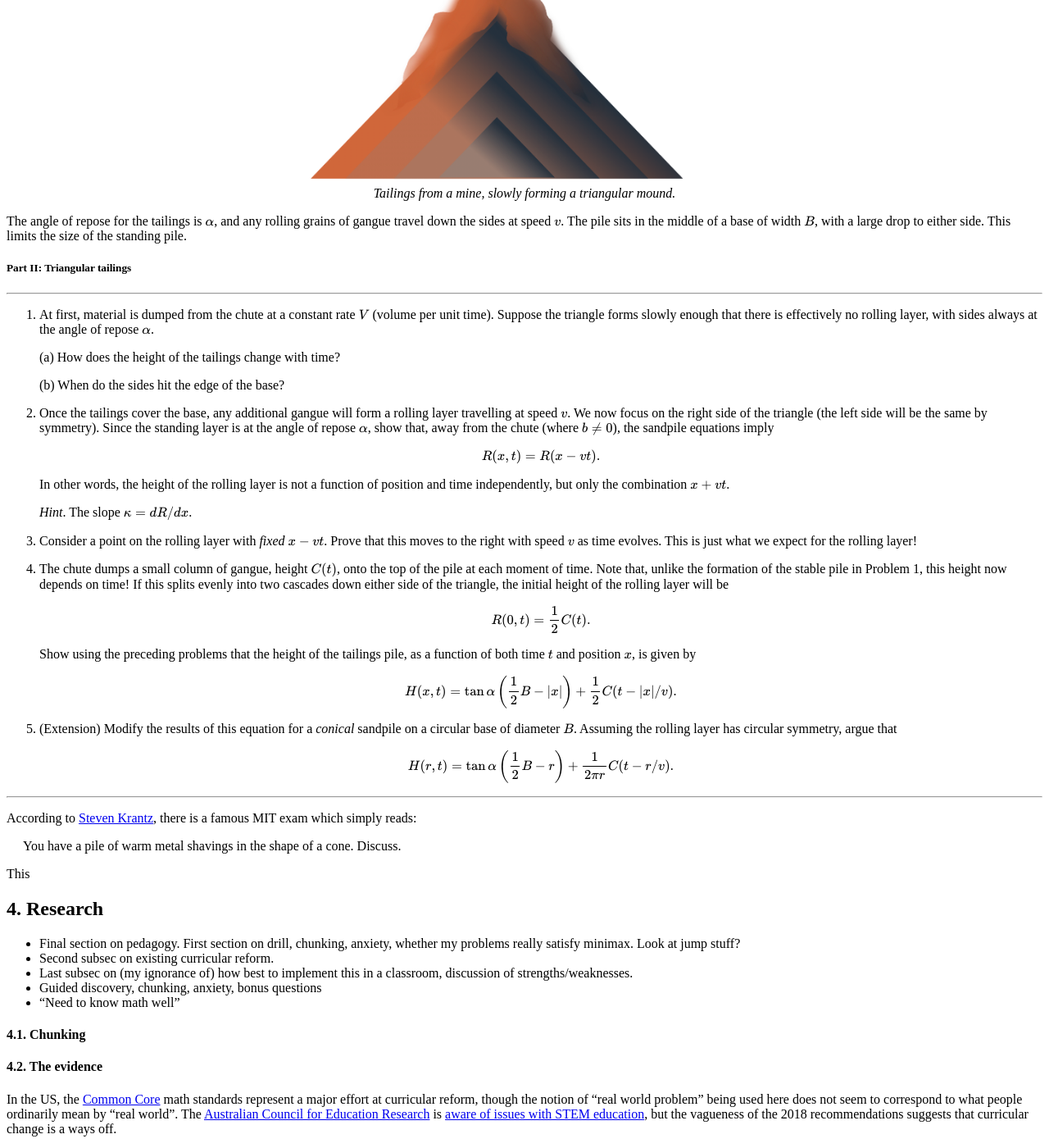
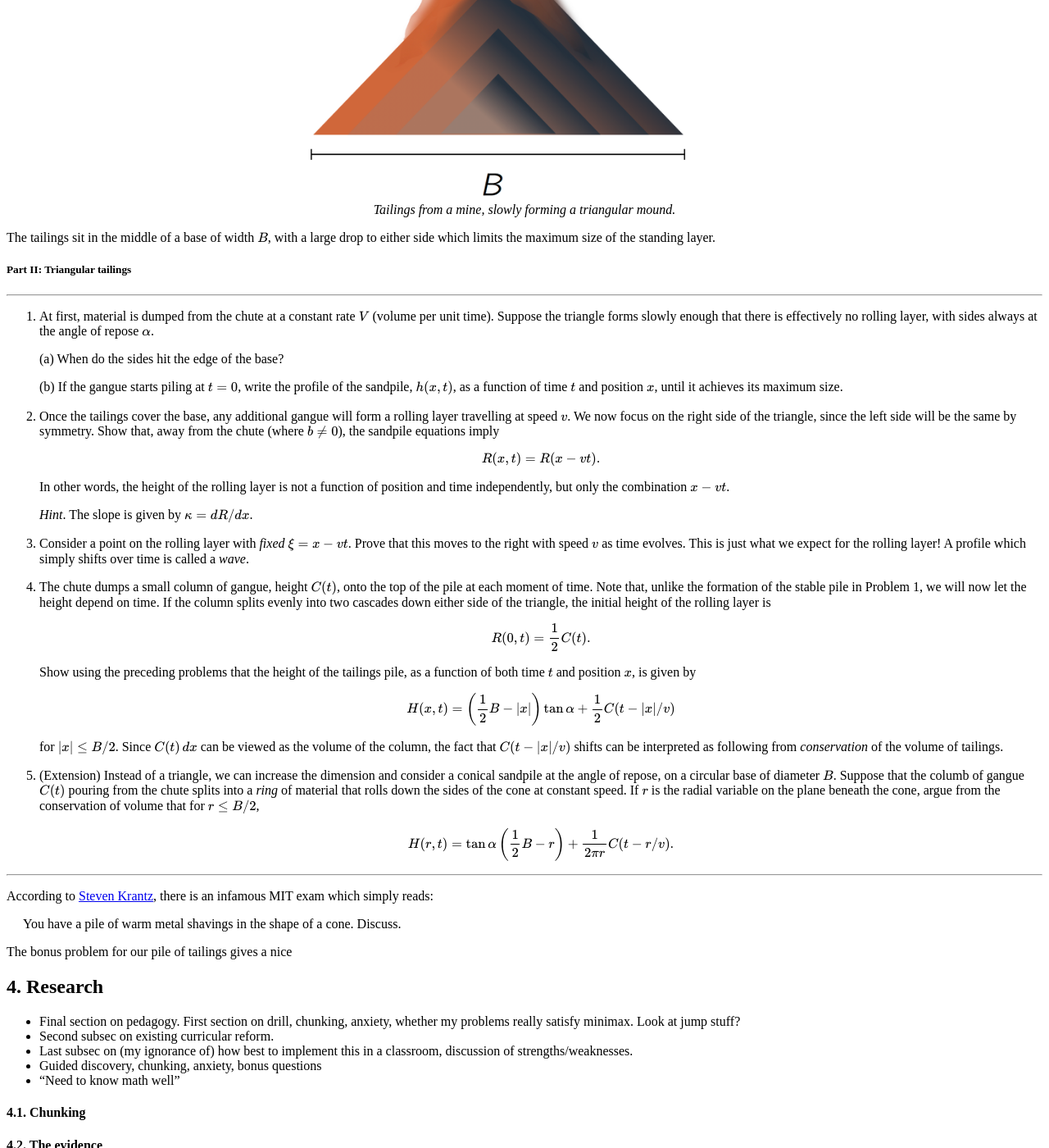
Before and after one commit to hapax/hapax.github.io, a Jekyll site: the page built from assets/teaching.md, in a window 1280 px wide and 1400 px high, scrolled down 22563 px. Shown: the whole window at 82% size. Built offline with Jekyll 4.4.1, drawn with Linux system fonts in a browser that asks for light colours; our own code applies the rules of GitHub Pages for plain Markdown files; formulas are drawn with MathJax 3; a script that is not in the unit is left out; some of the changed text lies outside the part shown.

Commit message:
Update teaching

```diff
--- a/assets/teaching.md
+++ b/assets/teaching.md
@@ -1200,24 +1198,20 @@ The sandpile equations (\ref{ds/dt}) and (\ref{dh/dt}) are hard to
 solve in general, and even when you can solve them, they are too
 simple to capture the behaviour of real sandpiles!
 But let's try to understand the simplest case.
-
-At a mine, copper ore is crushed, copper metal is extracted, and the remaining
-material or *gangue* is dumped from a chute into a triangular pile.
-These are called the *tailings*.
+Imagine a mine where copper ore is crushed to extract the metal, with
+the remaining material or *gangue* dumped from a chute into a triangular pile.
+This pile is called the *tailings*.
 
    <figure>
-    <div style="text-align:center"><img src ="/images/posts/sandpile4.png"
+    <div style="text-align:center"><img src ="/images/posts/sandpile5.png"
     width="45%" />
 		    <figcaption><i>Tailings from a mine, slowly forming a triangular
     mound.</i></figcaption>
 	</div>
 	</figure>
 
-The angle of repose for the tailings is $\alpha$, and any rolling
-grains of gangue travel down the sides at speed $v$.
-The pile sits in the middle of a base of width $B$, with a large drop
-to either side.
-This limits the size of the standing pile.
+The tailings sit in the middle of a base of width $B$, with a large drop
+to either side which limits the maximum size of the standing layer.
 
 ##### Part II: Triangular tailings
 
@@ -1228,16 +1222,17 @@ This limits the size of the standing pile.
 	Suppose the triangle forms slowly enough that there is effectively no
 	rolling layer, with sides always at the angle of repose $\alpha$.
 
-   (a) How does the height of the tailings change with time?
-
-   (b) When do the sides hit the edge of the base?
+   (a) When do the sides hit the edge of the base?
+
+   (b) If the gangue starts piling at $t = 0$, write the profile of
+   the sandpile, $h(x, t)$, as a function of time $t$ and position
+   $x$, until it achieves its maximum size.
 
 2. Once the tailings cover the base, any additional gangue will form a
     rolling layer travelling at speed $v$.
-	We now focus on the right side of the triangle (the left side will
-    be the same by symmetry).
-	Since the standing layer is at the angle of repose $\alpha$, show
-    that, away from the chute (where $b \neq 0$), the sandpile
+	We now focus on the right side of the triangle, since the left side will
+    be the same by symmetry.
+	Show that, away from the chute (where $b \neq 0$), the sandpile
     equations imply
 
 	$$
@@ -1246,20 +1241,21 @@ This limits the size of the standing pile.
 
 	In other words, the height of the rolling layer is not a function
     of position and time independently, but only the combination
-    $x+vt$.
-
-	*Hint*. The slope $\kappa = dR/dx$.
-
-3. Consider a point on the rolling layer with *fixed* $x - vt$.
+    $x-vt$.
+
+	*Hint*. The slope is given by $\kappa = dR/dx$.
+
+3. Consider a point on the rolling layer with *fixed* $\xi=x - vt$.
    Prove that this moves to the right with speed $v$ as time evolves.
    This is just what we expect for the rolling layer!
+   A profile which simply shifts over time is called a *wave*.
 
 4. The chute dumps a small column of gangue, height $C(t)$, onto the
    top of the pile at each moment of time.
 	Note that, unlike the formation of the stable pile in Problem 1,
-   this height now depends on time!
-	If this splits evenly into two cascades down either side of
-    the triangle, the initial height of the rolling layer will be
+   we will now let the height depend on time.
+	If the column splits evenly into two cascades down either side of
+    the triangle, the initial height of the rolling layer is
 
    $$
    R(0, t) = \frac{1}{2}C(t).
@@ -1269,13 +1265,22 @@ This limits the size of the standing pile.
 	as a function of both time $t$ and position $x$, is given by
 
    $$
-   H(x, t) = \tan\alpha\left(\frac{1}{2}B - |x|\right) +
-   \frac{1}{2}C(t-|x|/v).
+   H(x, t) = \left(\frac{1}{2}B - |x|\right) \tan\alpha +
+   \frac{1}{2}C(t-|x|/v)
 	$$
 
-5. (Extension) Modify the results of this equation for a *conical*
-    sandpile on a circular base of diameter $B$.
-	Assuming the rolling layer has circular symmetry, argue that
+    for $|x| \leq B/2$.
+	Since $C(t) \, dx$ can be viewed as the volume of the column, the
+	fact that $C(t - |x|/v)$ shifts can be interpreted as following
+	from *conservation* of the volume of tailings.
+
+5. (Extension) Instead of a triangle, we can increase the dimension and
+    consider a conical sandpile at the angle of repose, on a circular base of diameter $B$.
+	Suppose that the columb of gangue $C(t)$ pouring from the chute
+    splits into a *ring* of material that rolls down the
+    sides of the cone at constant speed.
+	If $r$ is the radial variable on the plane beneath the cone,
+    argue from the conservation of volume that for $r \leq B/2$,
 
    $$
    H(r, t) = \tan\alpha\left(\frac{1}{2}B - r\right) +
@@ -1286,13 +1291,13 @@ This limits the size of the standing pile.
 
 According to
 [Steven Krantz](http://math.bu.edu/people/changer/teasem/w04.pdf),
-there is a famous MIT exam which simply reads:
+there is an infamous MIT exam which simply reads:
 
 <span style="padding-left: 20px; display:block">
 You have a pile of warm metal shavings in the shape of a cone. Discuss.
 </span>
 
-This
+The bonus problem for our pile of tailings gives a nice
 
 ## 4. Research <a id="sec-4" name="sec-4"></a>
 
```
Also changed, not shown: other parts of assets/teaching.md (+0 -2 lines), assets/.#teaching.md (added, +1 -0 lines), images/posts/sandpile5.png (added).
